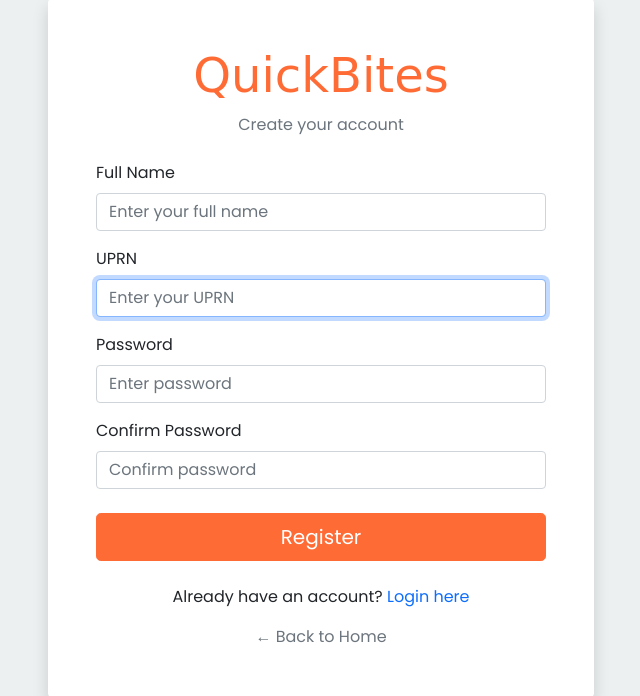
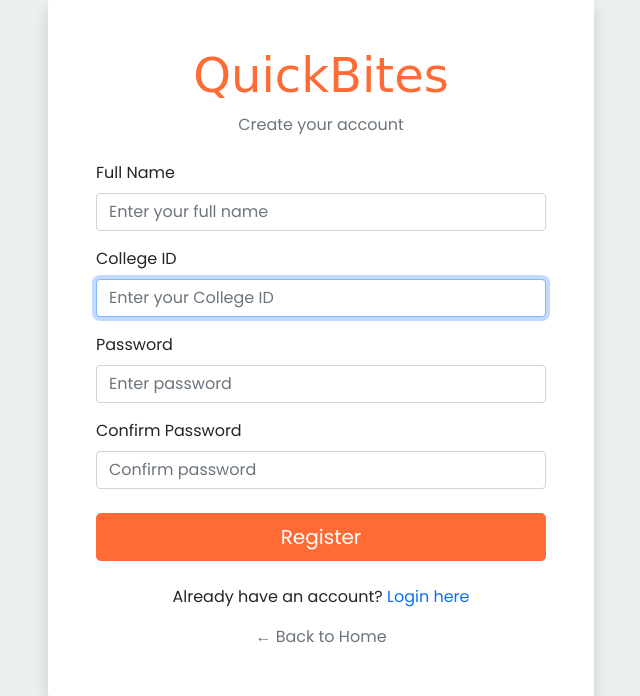
Before and after one commit to Madpsych0/Quick-bites, a Django app: page /register/ in a window 1280 px wide. Shown: the part 49-745 px from the top of the page, without its empty margins (319-959 px from the left). Run offline with Django 4.2, Linux system fonts and the light colour scheme; data that the repository does not hold is empty; some web fonts are replaced.

Commit message:
Changed HTML placeholder names

```diff
--- a/quickbites/forms.py
+++ b/quickbites/forms.py
@@ -18,7 +18,7 @@ class UserRegistrationForm(UserCreationForm):
         max_length=9,
         widget=forms.TextInput(attrs={
             'class': 'form-control',
-            'placeholder': 'Enter your UPRN'
+            'placeholder': 'Enter your College ID'
         })
     )
     password1 = forms.CharField(
@@ -53,7 +53,7 @@ class UserLoginForm(forms.Form):
         max_length=20,
         widget=forms.TextInput(attrs={
             'class': 'form-control',
-            'placeholder': 'Enter your UPRN'
+            'placeholder': 'Enter your College ID'
         })
     )
     password = forms.CharField(
@@ -71,7 +71,7 @@ class UserLoginForm(forms.Form):
         if uprn and password:
             user = authenticate(username=uprn, password=password)
             if not user:
-                raise forms.ValidationError("Invalid UPRN or password.")
+                raise forms.ValidationError("Invalid College ID or password.")
             if not user.is_active:
                 raise forms.ValidationError("This account is inactive.")
 
--- a/templates/quickbites/login.html
+++ b/templates/quickbites/login.html
@@ -17,7 +17,7 @@
                         {% csrf_token %}
 
                         <div class="mb-3">
-                            <label for="{{ form.uprn.id_for_label }}" class="form-label">UPRN</label>
+                            <label for="{{ form.uprn.id_for_label }}" class="form-label">College ID</label>
                             {{ form.uprn }}
                             {% if form.uprn.errors %}
                                 <div class="text-danger small">{{ form.uprn.errors.0 }}</div>
--- a/templates/quickbites/profile.html
+++ b/templates/quickbites/profile.html
@@ -15,7 +15,7 @@
                         </div>
                         <div>
                             <h3 class="mb-1">{{ user.name }}</h3>
-                            <p class="mb-0 opacity-75">UPRN: {{ user.uprn }}</p>
+                            <p class="mb-0 opacity-75">College ID: {{ user.uprn }}</p>
                         </div>
                     </div>
                 </div>
--- a/templates/quickbites/register.html
+++ b/templates/quickbites/register.html
@@ -25,7 +25,7 @@
                         </div>
 
                         <div class="mb-3">
-                            <label for="{{ form.uprn.id_for_label }}" class="form-label">UPRN</label>
+                            <label for="{{ form.uprn.id_for_label }}" class="form-label">College ID</label>
                             {{ form.uprn }}
                             {% if form.uprn.errors %}
                                 <div class="text-danger small">{{ form.uprn.errors.0 }}</div>
--- a/templates/quickbites/ticket.html
+++ b/templates/quickbites/ticket.html
@@ -39,7 +39,7 @@
                             <span class="value">{{ order.user.name }}</span>
                         </div>
                         <div class="info-row">
-                            <span class="label">UPRN:</span>
+                            <span class="label">College ID:</span>
                             <span class="value">{{ order.user.uprn }}</span>
                         </div>
                         <div class="info-row">
```
Also changed, not shown: 2 other files.
